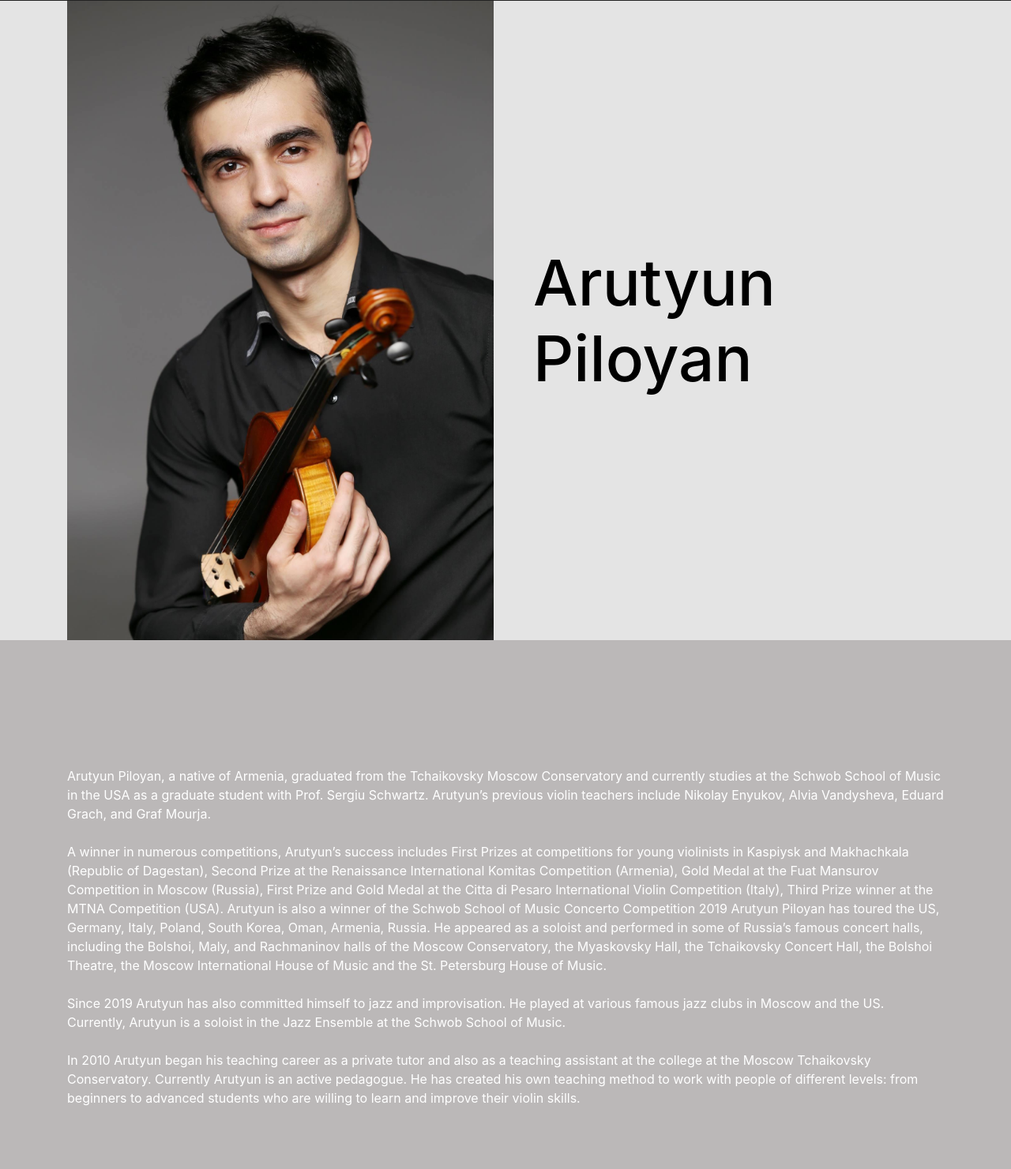
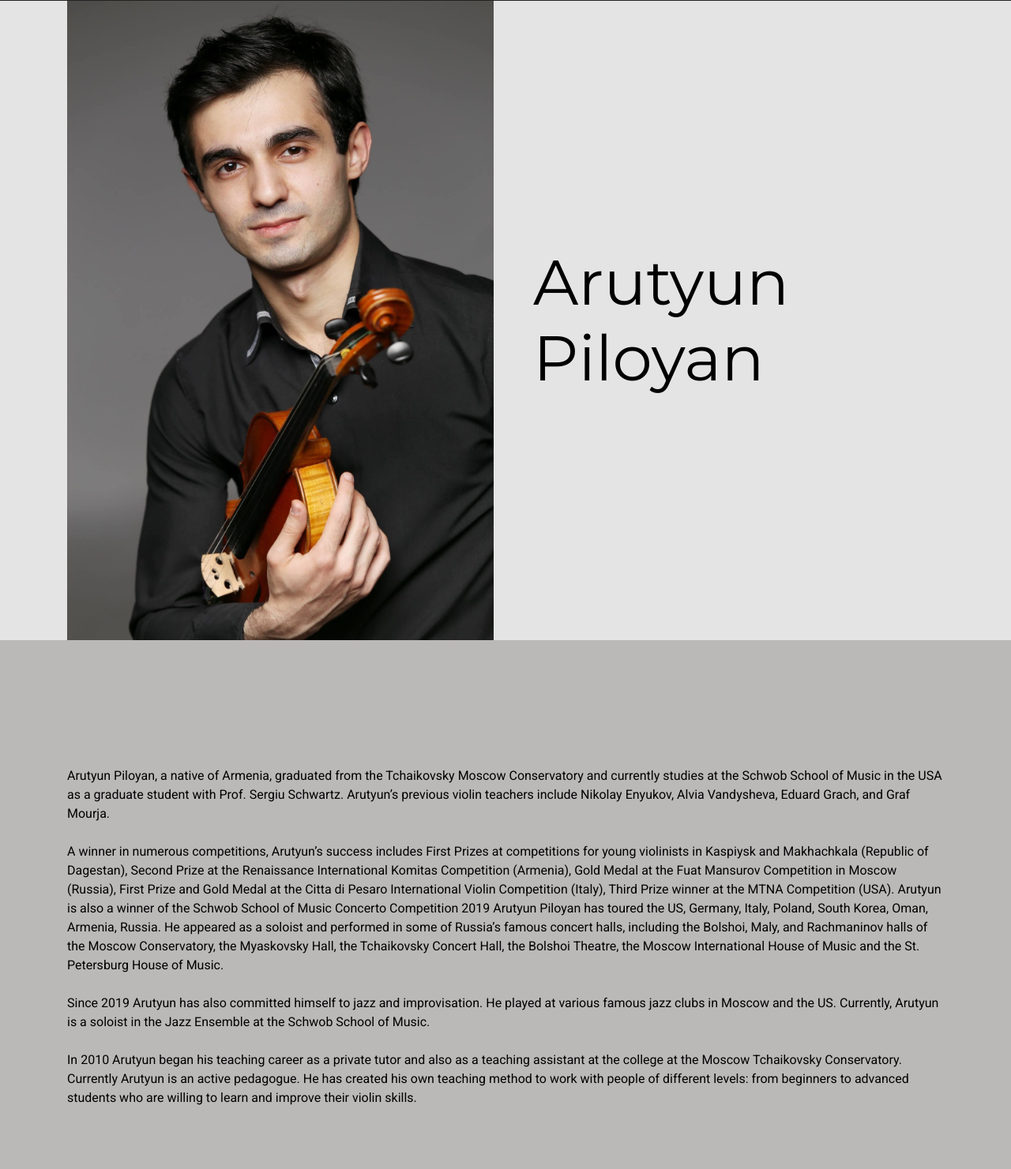
Before and after one commit to arutyunpiloyan/arutyunpiloyan.github.io, a plain HTML site: page index.html in a window 1280 px wide. Shown: the part 59-1540 px from the top of the page at 79% size. Drawn offline with nearby package versions, Linux system fonts and the light colour scheme.

Commit message:
Add: fonts

```diff
--- a/index.html
+++ b/index.html
@@ -4,6 +4,8 @@
 <head>
   <meta charset="UTF-8">
   <meta name="viewport" content="width=device-width, initial-scale=1.0">
+  <link href="https://fonts.googleapis.com/css2?family=Roboto&display=swap" rel="stylesheet">
+  <link href="https://fonts.googleapis.com/css2?family=Montserrat&display=swap" rel="stylesheet">
   <title>Arutyun Piloyan</title>
   <link rel="stylesheet" href="./styles/reset.css">
   <link rel="stylesheet" href="https://stackpath.bootstrapcdn.com/bootstrap/4.5.0/css/bootstrap.min.css"
--- a/styles/styles.css
+++ b/styles/styles.css
@@ -33,6 +33,7 @@ h1 {
   margin: 20px;
   font-size: 80px;
   color: black;
+  font-family: 'Montserrat', sans-serif;
 }
 
 section{
@@ -127,6 +128,8 @@ button {
 p {
   width: 100%;
   height: 100%;
+  font-family: 'Roboto', sans-serif;
+  color: black;
 }
 
 #page3 {
```
